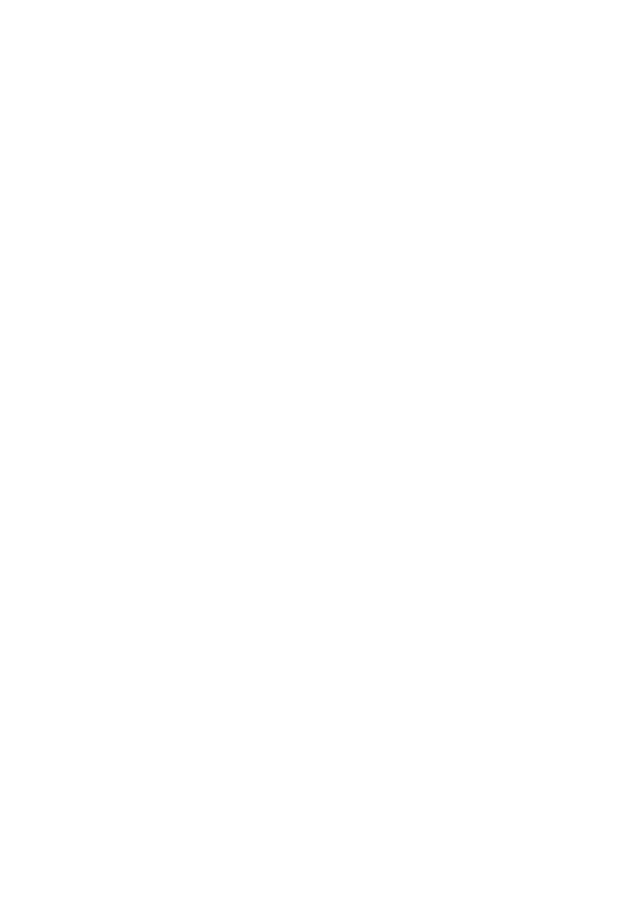
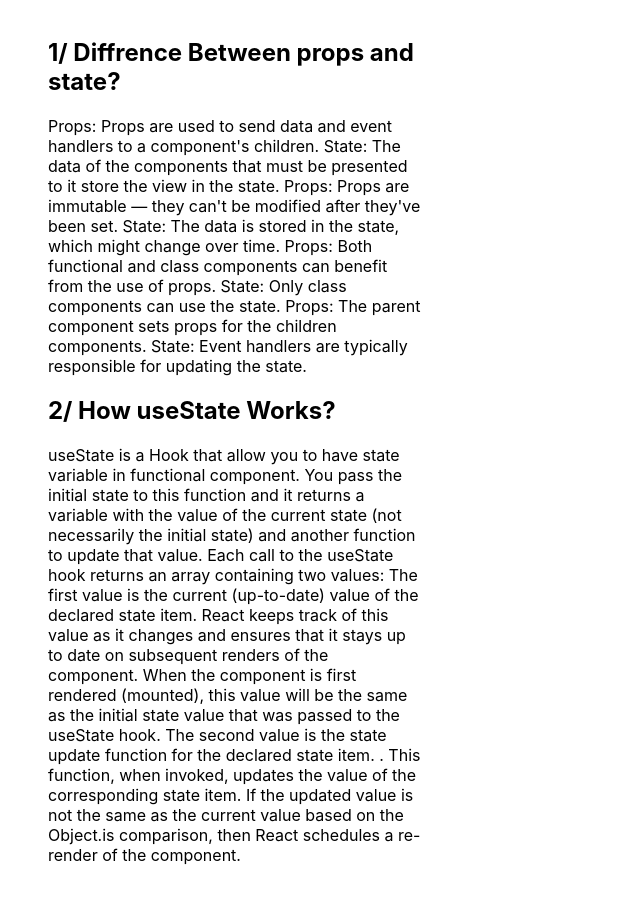
Before and after one commit to ArafatSadi1/laptop-corner, a React (Create React App) app: page / in a window 1280 px wide. Shown: the part 1687-2584 px from the top of the page, without its empty margins (0-640 px from the left). Before the commit the page ends 1717 px from the top, so only its background shows below. Built offline with nearby package versions, Linux system fonts and the light colour scheme.

Commit message:
almost done

```diff
--- a/src/App.js
+++ b/src/App.js
@@ -5,6 +5,7 @@
 import Modal from 'react-modal';
 import {ImCross} from 'react-icons/im'
 import Header from './components/Header/Header';
+import Question from './components/Question/Question';
 
 const customStyles = {
   content: {
@@ -68,6 +69,7 @@
           handleAddToCart={handleAddToCart}
           ></Product>)
       }
+      <Question></Question>
       </div>
       <Modal
         isOpen={modalIsOpen}
--- a/src/components/Header/Header.css
+++ b/src/components/Header/Header.css
@@ -20,10 +20,10 @@
     margin-right: 2em;
 }
 .cart-btn span{
-    background-color: rgba(184, 91, 91, 0.295);
+    background-color: rgba(245, 3, 3, 0.678);
     color: black;
     padding: 3px;
-    border-radius: 50px;
+    border-radius: 50%;
     position: absolute;
     bottom: 2.4em;
 }
--- /dev/null
+++ b/src/components/Question/Question.js
@@ -0,0 +1,44 @@
+import React from "react";
+import './Question.css'
+const Question = () => {
+  return (
+    <div className="question-container">
+      <div>
+        <h2>1/ Diffrence Between props and state?</h2>
+        <article>
+          Props: Props are used to send data and event handlers to a component's
+          children. State: The data of the components that must be presented to
+          it store the view in the state. Props: Props are immutable — they
+          can't be modified after they've been set. State: The data is stored in
+          the state, which might change over time. Props: Both functional and
+          class components can benefit from the use of props. State: Only class
+          components can use the state. Props: The parent component sets props
+          for the children components. State: Event handlers are typically
+          responsible for updating the state.
+        </article>
+      </div>
+      <div>
+        <h2>2/ How useState Works?</h2>
+        <article>
+          useState is a Hook that allow you to have state variable in functional
+          component. You pass the initial state to this function and it returns
+          a variable with the value of the current state (not necessarily the
+          initial state) and another function to update that value. Each call to
+          the useState hook returns an array containing two values: The first
+          value is the current (up-to-date) value of the declared state item.
+          React keeps track of this value as it changes and ensures that it
+          stays up to date on subsequent renders of the component. When the
+          component is first rendered (mounted), this value will be the same as
+          the initial state value that was passed to the useState hook. The
+          second value is the state update function for the declared state item.
+          . This function, when invoked, updates the value of the corresponding
+          state item. If the updated value is not the same as the current value
+          based on the Object.is comparison, then React schedules a re-render of
+          the component.
+        </article>
+      </div>
+    </div>
+  );
+};
+
+export default Question;
```
Also changed, not shown: src/components/Question/Question.css (added).
